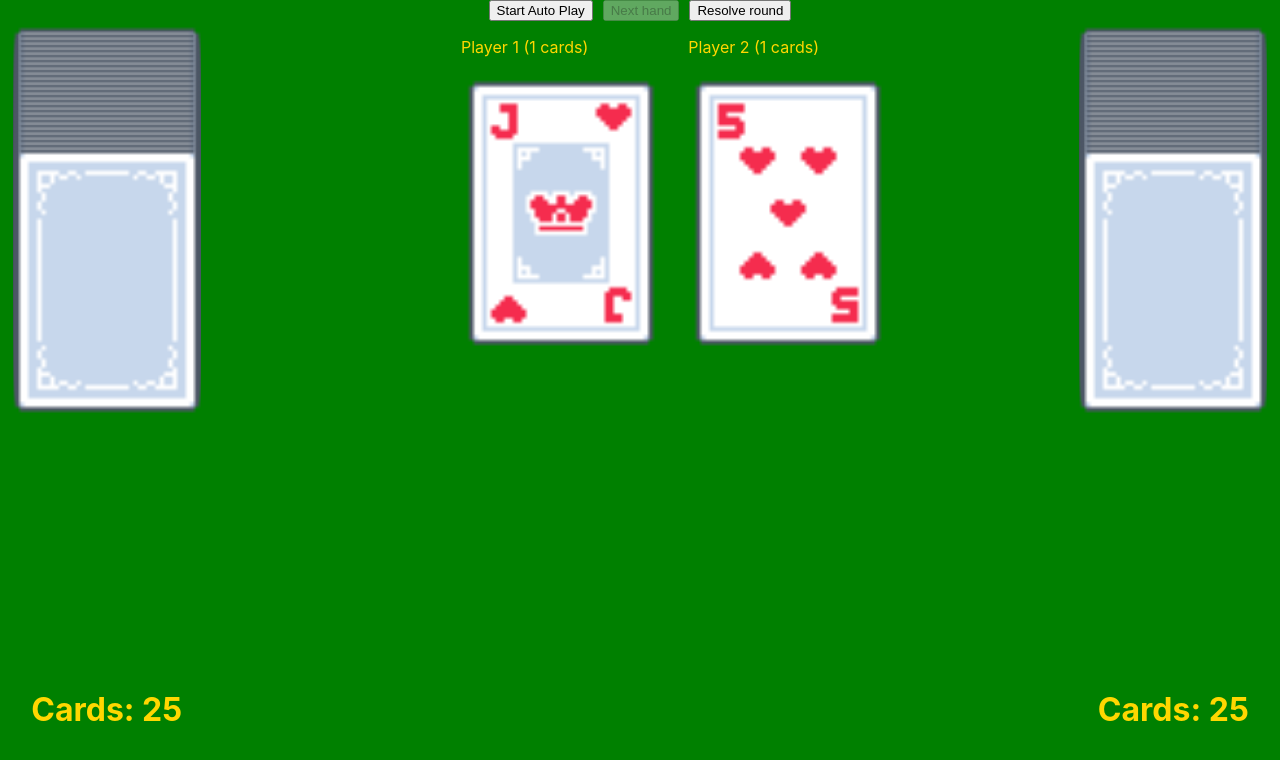
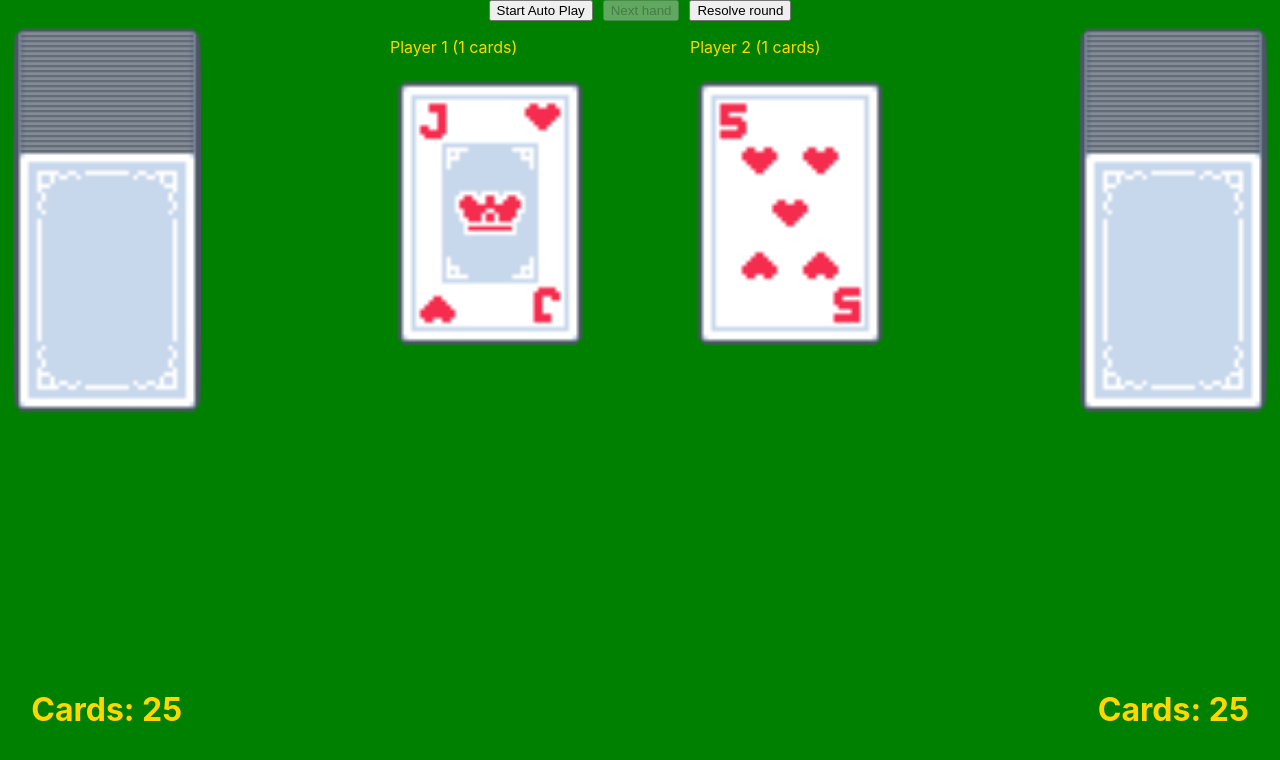
Before and after one commit to abattalov/card-game, a React (Vite) app: page / in a window 1280 px wide. Both pictures are taken after a click on the button "Next hand". Shown: the top 760 px of the page. Built offline with nearby package versions, Linux system fonts and the light colour scheme.

Commit message:
added styling to center cards

```diff
--- a/src/App.css
+++ b/src/App.css
@@ -45,7 +45,27 @@ html, body {
 
 .game-container {
     flex: 4;
-    justify-items: center;
+    display: flex;
+    flex-direction: column;
+    align-items: center;
+}
+
+.button-container{
+    display: flex;
+    gap: 10px;
+}
+
+.card-container {
+    display: flex;
+    justify-content: centers;
+    gap: 100px;
+
+}
+
+.card-display-area {
+  position: relative;
+  width: 25vh;
+  height: calc(35vh + 120px);
 }
 
 .card-stack {
--- a/src/App.tsx
+++ b/src/App.tsx
@@ -170,7 +170,7 @@ function App() {
           </div>
 
           <div className="game-container">
-            <div style={{ display: "flex", gap: "10px" }}>
+            <div className="button-container">
               <button onClick={() => setAutoPlay(!autoPlay)}>
                 {autoPlay ? "Stop Auto Play" : "Start Auto Play"}
               </button>
@@ -181,10 +181,10 @@ function App() {
             {gameState.game && gameState.game.player1Card && gameState.game.player2Card && (
               <div>
                 {gameState.game.player1Card.length > 1 && <p style={{ color: 'red', fontWeight: 'bold' }}>WAR!</p>}
-                <div style={{ display: "flex", gap: "100px" }}>
+                <div className="card-container">
                   <div>
                     <p>Player 1 ({gameState.game.player1Card.length} cards)</p>
-                    <div style={{ position: 'relative' }}>
+                    <div className="card-display-area">
                       {gameState.game.player1Card.map((card, index) =>
                         <div key={`p1-game-${index}`} style={{
                           position: 'absolute', top: `${index * 30}px`
@@ -197,7 +197,7 @@ function App() {
                   </div>
                   <div>
                     <p>Player 2 ({gameState.game.player2Card.length} cards)</p>
-                    <div style={{ position: 'relative' }}>
+                    <div className="card-display-area">
                       {gameState.game.player2Card.map((card, index) =>
                         <div key={`p2-game-${index}`} style={{
                           position: 'absolute', top: `${index * 30}px`
```
